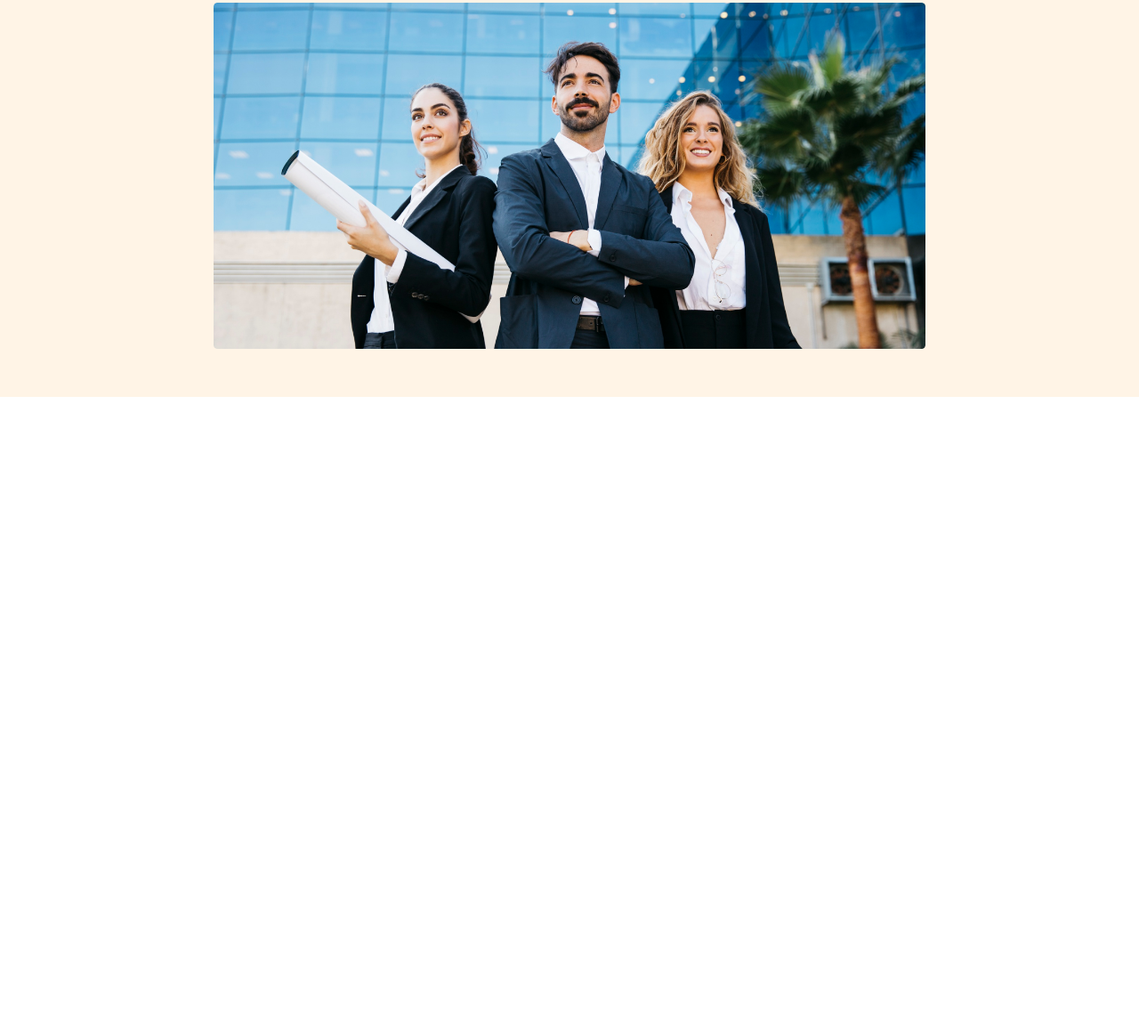
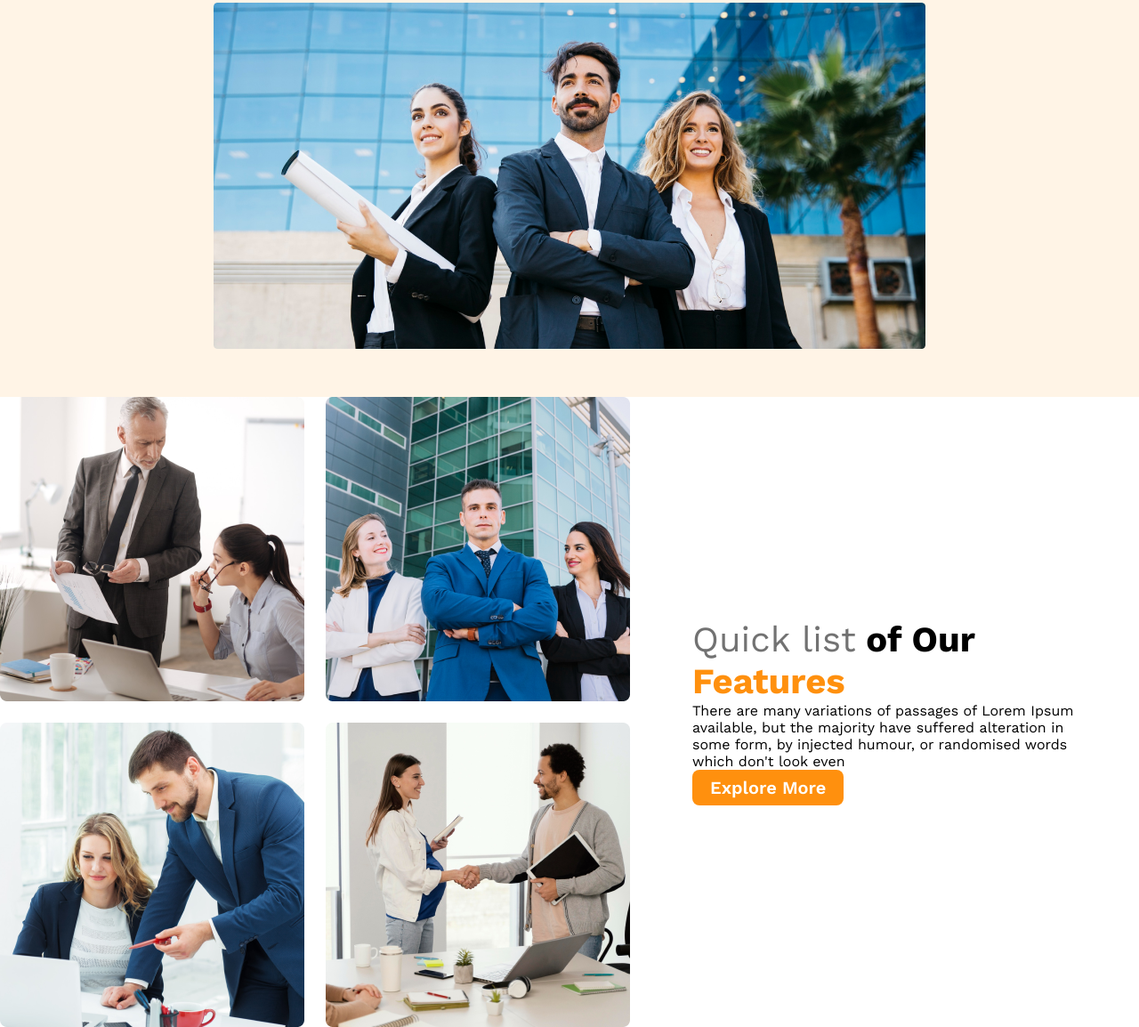
Before and after one commit to tasfiameher/G3-Arcgitect-Website, a plain HTML site: page index.html in a window 1280 px wide. Shown: the part 335-1489 px from the top of the page at 89% size. Before the commit the page ends 800 px from the top, so only its background shows below. Drawn offline with nearby package versions, Linux system fonts and the light colour scheme; a web font is replaced by a local one.

Commit message:
features content added

```diff
--- a/css/style.css
+++ b/css/style.css
@@ -102,3 +102,41 @@ nav a {
 
 
 }
+
+/* main styles */
+main {
+    max-width: 1440px;
+    margin: 0 auto;
+}
+
+/* teams styles */
+.teams-container {
+    display: flex;
+    justify-content: space-evenly;
+    align-items: center;
+}
+
+.teams-img-container {
+    display: grid;
+    grid-template-columns: repeat(2, 1fr);
+    gap: 1.5rem;
+}
+
+.teams-content {
+    padding-left: 70px;
+    padding-right: 70px;
+}
+
+.teams-title {
+    font-size: 2.5rem;
+}
+
+.teams-title .quick-list {
+    color: #727272;
+    font-weight: 500;
+}
+
+.teams-title .text-feature {
+    color: #FF900E;
+    font-weight: 700;
+}
--- a/index.html
+++ b/index.html
@@ -34,6 +34,27 @@
             <img src="./images/banner.png" alt="">
         </div>
     </header>
+    <main>
+        <section class="teams-container">
+            <div class="teams-img-container">
+                <img src="images/team1.png" alt="">
+                <img src="images/team2.png" alt="">
+                <img src="images/team3.png" alt="">
+                <img src="images/team4.png" alt="">
+            </div>
+            <div class="teams-content">
+                <h3 class="teams-title">
+                    <span class="quick-list">Quick list</span> <span>of Our</span> <span
+                        class="text-feature">Features</span>
+                </h3>
+                <p class="teams-description">
+                    There are many variations of passages of Lorem Ipsum available, but the majority have suffered
+                    alteration in some form, by injected humour, or randomised words which don't look even
+                </p>
+                <button class="btn-primary">Explore More</button>
+            </div>
+        </section>
+    </main>
 
 </body>
 
```
